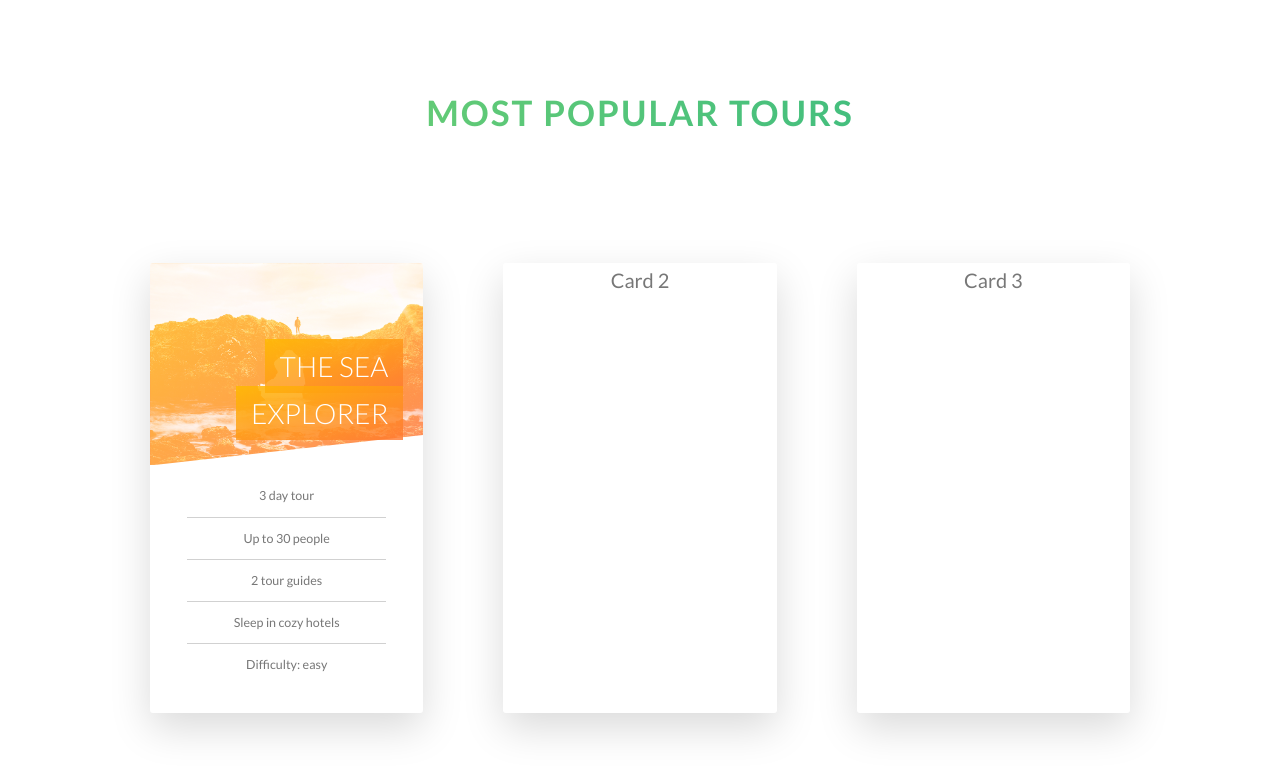
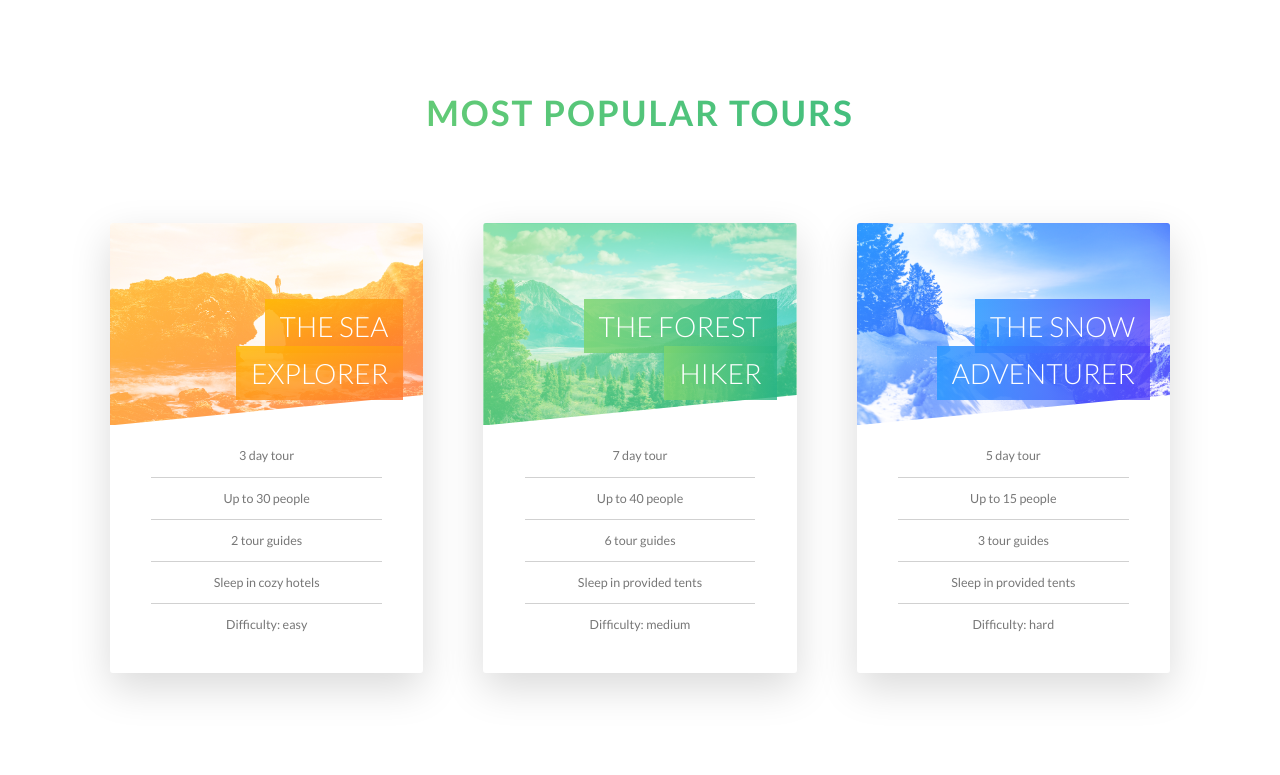
Before and after one commit to PaulGreetham/natours, a React (Create React App) app: page / in a window 1280 px wide. Shown: the part 2195-2970 px from the top of the page. Built offline with nearby package versions, Linux system fonts and the light colour scheme; a web font is replaced by a local one.

Commit message:
tour cards finished

```diff
--- a/src/components/tours/Tours.scss
+++ b/src/components/tours/Tours.scss
@@ -26,12 +26,16 @@
   .tour-cards {
     display: flex;
     justify-content: space-around;
-    padding: 12rem;
-    gap: 8rem;
+    padding: 8rem;
+    gap: 6rem;
 
     .card {
       perspective: 150rem;
-      width: 100%;
+      flex: 1; /* Ensures equal width for all cards */
+      max-width: 30%; /* Ensures no card exceeds 30% width */
+      display: flex;
+      justify-content: center;
+      align-items: center;
 
       .card-inner {
         position: relative;
@@ -82,11 +86,57 @@
         }
       }
       .card-inner .card-back {
-        background-image: linear-gradient(to right bottom,
-        $color-secondary-light,
-        $color-secondary-dark);
+        background-color: $color-primary-dark;
+        background-image: linear-gradient(to right bottom, $color-secondary-light, $color-secondary-dark);
       }
+      h4 span {
+        background-image: linear-gradient(to right bottom, rgba($color-secondary-light, 0.85), rgba($color-secondary-dark, 0.8));
+      }
+    }
 
+    #card-2 {
+      .card-inner .card-front {
+        .card-picture {
+          width: 100%;
+          height: 45%;
+          background-size: cover;
+          background-position: center;
+          background-blend-mode: screen;
+          background-image: linear-gradient(to right bottom, $color-primary-light, $color-primary-dark), url('../../assets/images/nat-6.jpg');
+          -webkit-clip-path: polygon(0 0, 100% 0, 100% 85%, 0 100%);
+          clip-path: polygon(0 0, 100% 0, 100% 85%, 0 100%);
+        }
+      }
+      .card-inner .card-back {
+        background-image: linear-gradient(to right, $color-primary-light, $color-primary-dark);
+      }
+      h4 span {
+        background-image: linear-gradient(to right, rgba($color-primary-light, 0.85), rgba($color-primary-dark, 0.8));
+      }
+    }
+
+    #card-3 {
+      .card-inner .card-front {
+        .card-picture {
+          width: 100%;
+          height: 45%;
+          background-size: cover;
+          background-position: center;
+          background-blend-mode: screen;
+          background-image: linear-gradient(to right bottom, $color-tertiary-light, $color-tertiary-dark), url('../../assets/images/nat-7.jpg');
+          -webkit-clip-path: polygon(0 0, 100% 0, 100% 85%, 0 100%);
+          clip-path: polygon(0 0, 100% 0, 100% 85%, 0 100%);
+        }
+      }
+      .card-inner .card-back {
+        background-image: linear-gradient(to right, $color-tertiary-light, $color-tertiary-dark);
+      }
+      h4 span {
+        background-image: linear-gradient(to right, rgba($color-tertiary-light, 0.85), rgba($color-tertiary-dark, 0.8));
+      }
+    }
+
+    #card-1, #card-2, #card-3 {
       h4 {
         font-size: 2.8rem;
         font-weight: 300;
@@ -102,9 +152,6 @@
           padding: 1rem 1.5rem;
           box-decoration-break: clone;
           -webkit-box-decoration-break: clone;
-          background-image: linear-gradient(to right bottom,
-          rgba($color-secondary-light, 0.85),
-          rgba($color-secondary-dark, 0.8));
         }
       }
 
@@ -211,185 +258,5 @@
         }
       }
     }
-
-    #card-2 {
-      .card-inner .card-front {
-        background-color: $color-white;
-      }
-      .card-inner .card-back {
-        background-image: linear-gradient(to right bottom, $color-primary-light, $color-primary-dark);
-      }
-
-      .card-back {
-        position: absolute;
-        top: 50%;
-        left: 50%;
-        transform: translate(-50%, -50%) rotateY(180deg);
-
-        .card-back-container {
-          display: flex;
-          flex-direction: column;
-          align-items: center;
-          width: 100%;
-          padding-top: 40%;
-          color: $color-white;
-
-          .card-back-text {
-            font-size: 2.5rem;
-            font-weight: 300;
-            text-align: center;
-          }
-
-          .card-back-price {
-            font-size: 5rem;
-            font-weight: 300;
-          }
-        }
-
-        .card-back-button {
-          text-transform: uppercase;
-          text-decoration: none;
-          padding: 1.5rem 4rem;
-          display: inline-block;
-          margin-bottom: 6rem;
-          border-radius: 10rem;
-          transition: all 0.2s;
-          position: relative;
-          font-size: $default-font-size;
-          background-color: $color-white;
-          color: $color-grey-dark;
-
-          &:link,
-          &:visited {
-            text-transform: uppercase;
-            text-decoration: none;
-          }
-
-          &:hover {
-            transform: translateY(-3px);
-            box-shadow: 0 1rem 2rem rgba($color-black, 0.2);
-          }
-
-          &:active {
-            transform: translateY(-1px);
-            box-shadow: 0 0.5rem 1rem rgba($color-black, 0.2);
-          }
-
-          &::after {
-            content: "";
-            display: inline-block;
-            height: 100%;
-            width: 100%;
-            border-radius: 10rem;
-            position: absolute;
-            top: 0;
-            left: 0;
-            z-index: -1;
-            transition: all 0.4s;
-            background-color: $color-white;
-          }
-
-          &:hover::after {
-            transform: scaleX(1.4) scaleY(1.6);
-            opacity: 0;
-          }
-
-          &.btn-animated {
-            animation: moveInBottom 0.5s ease-out 0.75s;
-            animation-fill-mode: backwards;
-          }
-        }
-      }
-    }
-
-    #card-3 {
-      .card-inner .card-front {
-        background-color: $color-white;
-      }
-      .card-inner .card-back {
-        background-image: linear-gradient(to right bottom, $color-tertiary-light, $color-tertiary-dark);
-      }
-
-      .card-back {
-        position: absolute;
-        top: 50%;
-        left: 50%;
-        transform: translate(-50%, -50%) rotateY(180deg);
-
-        .card-back-container {
-          display: flex;
-          flex-direction: column;
-          align-items: center;
-          width: 100%;
-          padding-top: 40%;
-          color: $color-white;
-
-          .card-back-text {
-            font-size: 2.5rem;
-            font-weight: 300;
-            text-align: center;
-          }
-
-          .card-back-price {
-            font-size: 5rem;
-            font-weight: 300;
-          }
-        }
-
-        .card-back-button {
-          text-transform: uppercase;
-          text-decoration: none;
-          padding: 1.5rem 4rem;
-          display: inline-block;
-          margin-bottom: 6rem;
-          border-radius: 10rem;
-          transition: all 0.2s;
-          position: relative;
-          font-size: $default-font-size;
-          background-color: $color-white;
-          color: $color-grey-dark;
-
-          &:link,
-          &:visited {
-            text-transform: uppercase;
-            text-decoration: none;
-          }
-
-          &:hover {
-            transform: translateY(-3px);
-            box-shadow: 0 1rem 2rem rgba($color-black, 0.2);
-          }
-
-          &:active {
-            transform: translateY(-1px);
-            box-shadow: 0 0.5rem 1rem rgba($color-black, 0.2);
-          }
-
-          &::after {
-            content: "";
-            display: inline-block;
-            height: 100%;
-            width: 100%;
-            border-radius: 10rem;
-            position: absolute;
-            top: 0;
-            left: 0;
-            z-index: -1;
-            transition: all 0.4s;
-            background-color: $color-white;
-          }
-
-          &:hover::after {
-            transform: scaleX(1.4) scaleY(1.6);
-            opacity: 0;
-          }
-
-          &.btn-animated {
-            animation: moveInBottom 0.5s ease-out 0.75s;
-            animation-fill-mode: backwards;
-          }
-        }
-      }
-    }
   }
 }
--- a/src/components/tours/Tours.tsx
+++ b/src/components/tours/Tours.tsx
@@ -37,12 +37,26 @@ const Tours: React.FC = () => {
         <div className="card" id="card-2">
           <div className="card-inner">
             <div className="card-front">
-              Card 2
-            </div>
+                <div className="card-picture">
+                  &nbsp;
+                </div>
+                <h4>
+                  <span>The Forest Hiker</span>
+                </h4>
+                <div className="card-details">
+                  <ul>
+                    <li>7 day tour</li>
+                    <li>Up to 40 people</li>
+                    <li>6 tour guides</li>
+                    <li>Sleep in provided tents</li>
+                    <li>Difficulty: medium</li>
+                  </ul>
+                </div>
+              </div>
             <div className="card-back">
               <div className="card-back-container">
                 <p className="card-back-text">Only</p>
-                <p className="card-back-price">€795</p>
+                <p className="card-back-price">€495</p>
               </div>
               <a href="/" className="card-back-button">Book now!</a>
             </div>
@@ -51,12 +65,26 @@ const Tours: React.FC = () => {
         <div className="card" id="card-3">
           <div className="card-inner">
             <div className="card-front">
-              Card 3
-            </div>
+                <div className="card-picture">
+                  &nbsp;
+                </div>
+                <h4>
+                  <span>The Snow Adventurer</span>
+                </h4>
+                <div className="card-details">
+                  <ul>
+                    <li>5 day tour</li>
+                    <li>Up to 15 people</li>
+                    <li>3 tour guides</li>
+                    <li>Sleep in provided tents</li>
+                    <li>Difficulty: hard</li>
+                  </ul>
+                </div>
+              </div>
             <div className="card-back">
               <div className="card-back-container">
                 <p className="card-back-text">Only</p>
-                <p className="card-back-price">€495</p>
+                <p className="card-back-price">€795</p>
               </div>
               <a href="/" className="card-back-button">Book now!</a>
             </div>
```
